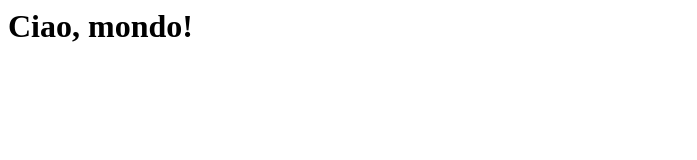
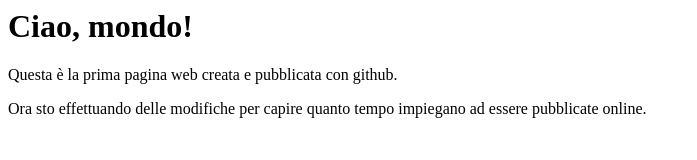
Before and after one commit to marcuspag/provaweb, a plain HTML site: page index.html in a window 1280 px wide. Shown: the whole page, without its empty margins (0-697 px from the left). Drawn offline with Linux system fonts and the light colour scheme.

Commit message:
Update index.html

```diff
--- a/index.html
+++ b/index.html
@@ -1 +1,3 @@
 <h1>Ciao, mondo!</h1>
+<p>Questa è la prima pagina web creata e pubblicata con github.</p>
+<p>Ora sto effettuando delle modifiche per capire quanto tempo impiegano ad essere pubblicate online.</p>
```
